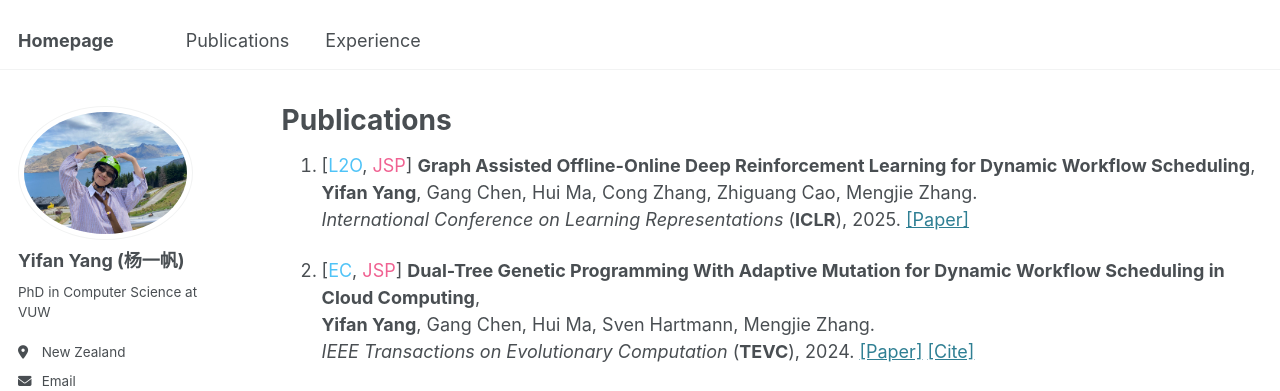
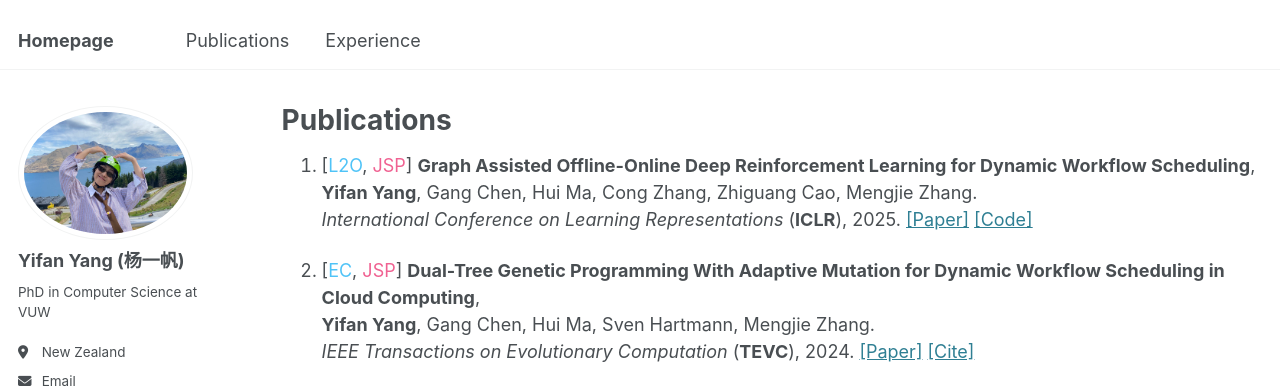
Before and after one commit to YifanYang1995/YifanYang1995.github.io, a Jekyll site: the page built from _pages/publications.md, in a window 1280 px wide and 900 px high. Shown: the top 391 px of the window. Built offline with Jekyll 4.4.1, drawn with Linux system fonts in a browser that asks for light colours; some web fonts are replaced.

Commit message:
Update publications.md

```diff
--- a/_pages/publications.md
+++ b/_pages/publications.md
@@ -12,6 +12,7 @@ author_profile: true
 **Yifan Yang**, Gang Chen, Hui Ma, Cong Zhang, Zhiguang Cao, Mengjie Zhang.
 *International Conference on Learning Representations* (**ICLR**), 2025.
 [[Paper]](https://openreview.net/forum?id=4PlbIfmX9o)
+[[Code]](https://github.com/YifanYang1995/GOODRL)
 
 1. [<font color="#4fc3f7">EC</font>, <font color="#f06292">JSP</font>]
 **Dual-Tree Genetic Programming With Adaptive Mutation for Dynamic Workflow Scheduling in Cloud Computing**,
```
